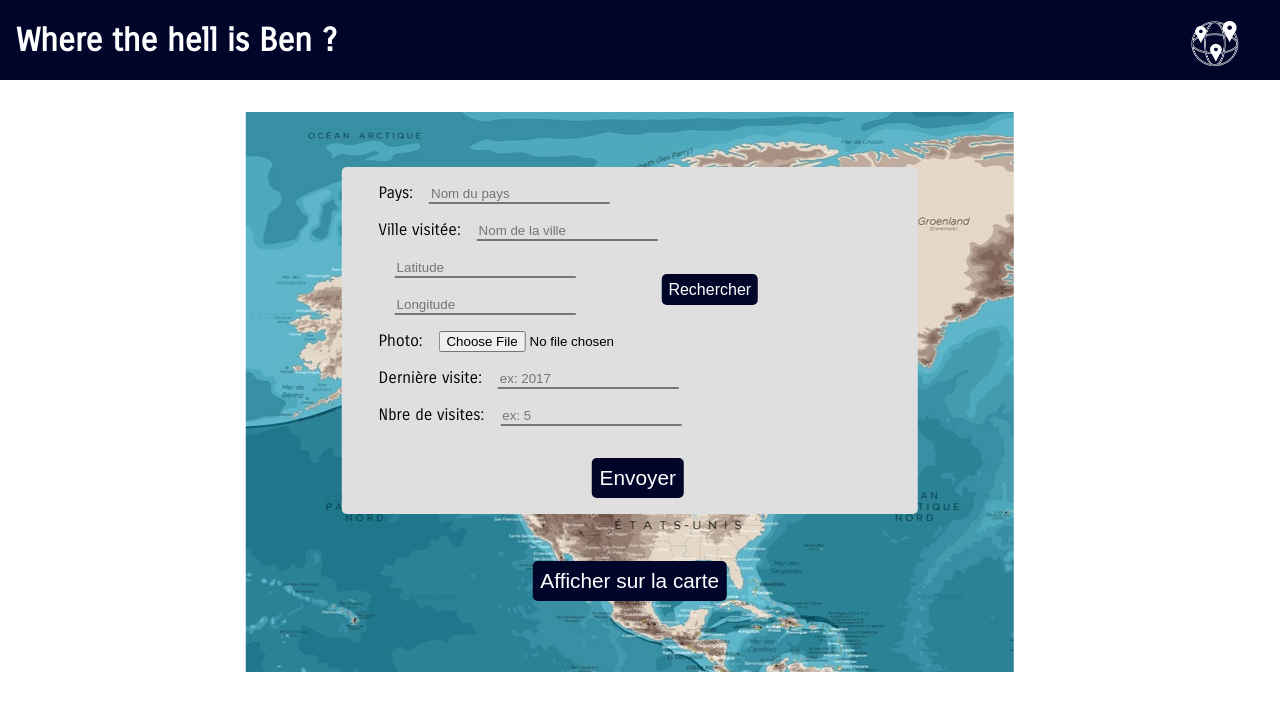
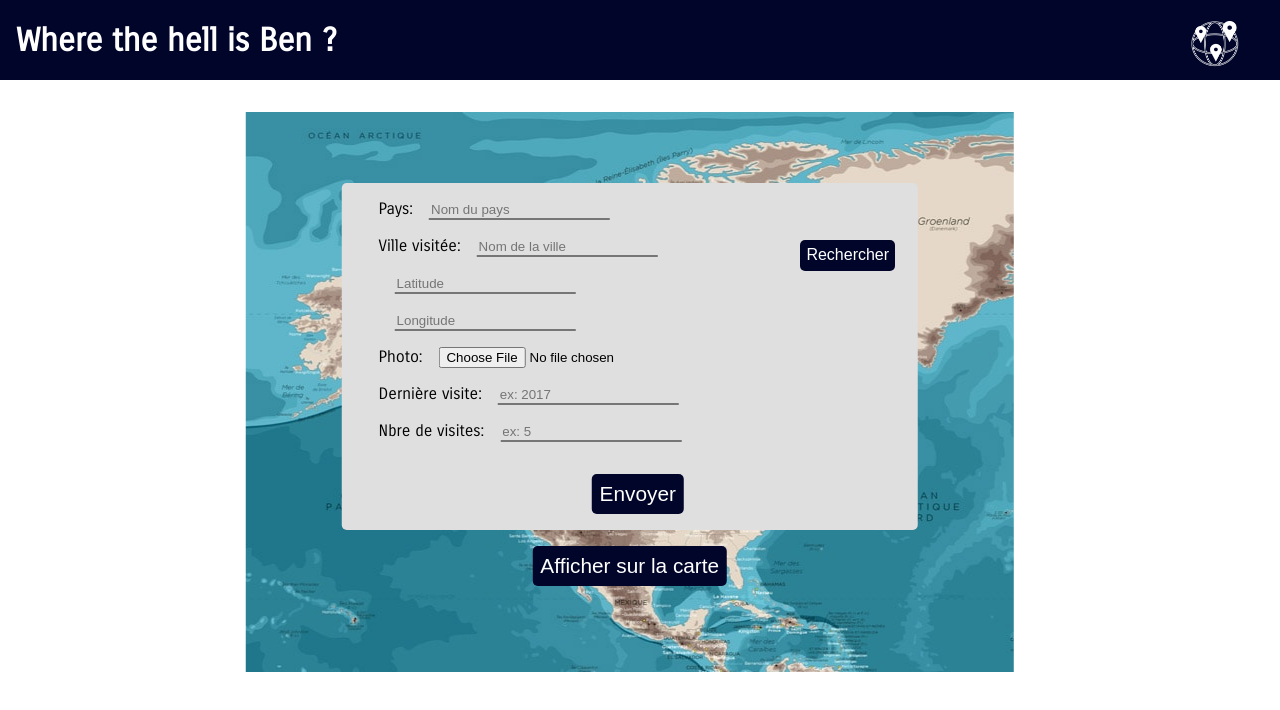
Before and after one commit to Benoit2109/whereisben, a React (Create React App) app: page /addCity in a window 1280 px wide. Shown: the top 710 px of the page. Built offline with nearby package versions, Linux system fonts and the light colour scheme.

Commit message:
error filtering ok

```diff
--- a/src/Components/AddCity/AddCity.jsx
+++ b/src/Components/AddCity/AddCity.jsx
@@ -1,21 +1,12 @@
-import React, { useState } from "react";
+import React from "react";
 import axios from "axios";
+import PropTypes from 'prop-types';
 import styles from "./AddCity.module.css";
 import { Link } from "react-router-dom";
-import Autocomplete from "../Autocomplete/Autocomplete";
 
-export default function AddCity() {
-  const [latitude, setLatitude] = useState("");
-  const [longitude, setLongitude] = useState("");
-  const [newcity, setNewcity] = useState({
-    country_name: "",
-    city_name: "",
-    latitude: "",
-    longitude: "",
-    photo: "",
-    last_visited: "",
-    nb_visited: "",
-  });
+
+export default function AddCity({latitude, longitude, setLatitude, setLongitude, newcity, setNewcity}) {
+
 
   const onChangecity = (e) => {
     setNewcity({ ...newcity, [e.target.name]: e.target.value });
@@ -127,13 +118,6 @@ export default function AddCity() {
         </form>
 
       </div>
-      <Autocomplete
-          newcity={newcity}
-          setLatitude={setLatitude}
-          setLongitude={setLongitude}
-          latitude={latitude}
-          longitude={longitude}
-        />
       <Link to="/exploring" className={styles.addcityviewButtoncontainer}>
         <button className={styles.addcityviewButton}>
           Afficher sur la carte
@@ -142,3 +126,13 @@ export default function AddCity() {
     </div>
   );
 }
+
+AddCity.Proptype = {
+  latitude: PropTypes.number.isRequired,
+  longitude: PropTypes.number.isRequired,
+  setLongitude: PropTypes.func.isRequired,
+  setLatitude: PropTypes.func.isRequired,
+  newcity: PropTypes.object.isRequired,
+  setNewcity: PropTypes.func.isRequired,
+
+}
--- a/src/Components/Autocomplete/Autocomplete.jsx
+++ b/src/Components/Autocomplete/Autocomplete.jsx
@@ -2,11 +2,10 @@ import React from "react";
 import axios from "axios";
 import PropTypes from "prop-types";
 
-import styles from './Autocomplete.module.css';
+import styles from "./Autocomplete.module.css";
 
 function Autocomplete({ newcity, setLatitude, setLongitude }) {
   const { country_name, city_name } = newcity;
-
 
   const country = country_name.toLowerCase().split(" ").join("+");
   const city = city_name.toLowerCase().split(" ").join("+");
@@ -17,11 +16,14 @@ function Autocomplete({ newcity, setLatitude, setLongitude }) {
       .get(`${Url}q=${country},+${city}&format=geojson`)
       .then((res) => res.data.features[0])
       .then((res) => {
-        if (res.geometry.coordinates[0].length > 0 || res.geometry.coordinates[1].length>0) {
+        if (
+          res.geometry.coordinates[0].length > 0 ||
+          res.geometry.coordinates[1].length > 0
+        ) {
           setLatitude(res.geometry.coordinates[0]);
           setLongitude(res.geometry.coordinates[1]);
         } else {
-            displayError();
+          displayError();
         }
       });
   };
@@ -34,7 +36,7 @@ function Autocomplete({ newcity, setLatitude, setLongitude }) {
 
   return (
     <div>
-      <button className={styles.auto_button}type="button" onClick={fetchCity}>
+      <button disabled={country&&city? false : true} className={styles.auto_button} type="button" onClick={fetchCity}>
         Rechercher
       </button>
     </div>
--- a/src/Components/Autocomplete/Autocomplete.module.css
+++ b/src/Components/Autocomplete/Autocomplete.module.css
@@ -1,6 +1,6 @@
 .auto_button{
-    position:relative;
-    transform:translateX(5rem)translateY(-15rem);
+    position:static;
+    transform:translateX(15rem)translateY(-27rem);
     cursor: pointer;
     background-color: var(--main-color-navbar);
     color: white;
@@ -12,6 +12,6 @@
 
 @media screen and (min-width: 768px){
     .auto_button{
-        transform:translateX(5rem)translateY(-15rem);
+        transform:translateX(50rem)translateY(-27rem);
     }
 }
--- a/src/Components/Router/Router.jsx
+++ b/src/Components/Router/Router.jsx
@@ -1,7 +1,7 @@
 import React from "react";
 import { BrowserRouter as Router, Switch } from "react-router-dom";
-import AddCity from "../AddCity/AddCity";
 import MainLayout from "../Layout/mainLayout";
+import AdminPanel from "../Views/AdminPanel/AdminPanel";
 import Exploring from "../Views/Exploring/Exploring";
 import Homepage from "../Views/Homepage/Homepage";
 
@@ -11,7 +11,7 @@ const Root = () => (
     <Switch>
       <MainLayout exact path='/' component={Homepage} />
       <MainLayout exact path='/exploring' component={Exploring} />
-      <MainLayout exact path='/addCity' component={AddCity} />
+      <MainLayout exact path='/addCity' component={AdminPanel} />
     </Switch>
   </Router>
 );
--- a/src/Components/Views/AdminPanel/AdminPanel.jsx
+++ b/src/Components/Views/AdminPanel/AdminPanel.jsx
@@ -0,0 +1,41 @@
+import React, { useState } from "react";
+
+import styles from './AdminPanel.module.css'
+
+import AddCity from "../../AddCity/AddCity";
+import Autocomplete from "../../Autocomplete/Autocomplete";
+
+function AdminPanel() {
+  const [latitude, setLatitude] = useState("");
+  const [longitude, setLongitude] = useState("");
+  const [newcity, setNewcity] = useState({
+    country_name: "",
+    city_name: "",
+    latitude: "",
+    longitude: "",
+    photo: "",
+    last_visited: "",
+    nb_visited: "",
+  });
+  return (
+    <div className={styles.adminpanel_wrapper}>
+      <AddCity
+        latitude={latitude}
+        setLatitude={setLatitude}
+        longitude={longitude}
+        setLongitude={setLongitude}
+        newcity={newcity}
+        setNewcity={setNewcity}
+      />
+      <Autocomplete className={styles.Admin_Fetch_button}
+        newcity={newcity}
+        setLatitude={setLatitude}
+        setLongitude={setLongitude}
+        latitude={latitude}
+        longitude={longitude}
+      />
+    </div>
+  );
+}
+
+export default AdminPanel;
--- a/src/Components/Views/AdminPanel/AdminPanel.module.css
+++ b/src/Components/Views/AdminPanel/AdminPanel.module.css
@@ -0,0 +1,7 @@
+.adminpanel_wrapper{
+    position: absolute;
+}
+
+/* .Admin_Fetch_button{
+    position:absolute;
+} */
--- a/src/Components/Views/Exploring/Exploring.jsx
+++ b/src/Components/Views/Exploring/Exploring.jsx
@@ -8,26 +8,28 @@ import styles from "./Exploring.module.css";
 export default function Exploring() {
   const [citysearch, setCitysearch] = useState("");
   const { cities } = useContext(CitiesContext);
-  const [cityLoop, setcityLoop] = useState("");
+  const [cityLoop, setcityLoop] = useState([]);
+
+  const FilterCity = cityLoop
+    .filter(
+      (e) =>
+        e.city_name.includes(citysearch) || e.country_name.includes(citysearch)
+    )
+    .map((city, index) => <Vignettes key={city.id} city={city} alt={index} />);
 
   useEffect(() => {
-    setcityLoop(cities)
-  },[])
+    console.log("cities", cities);
+    setcityLoop(cities);
+    console.log(cityLoop);
+  }, []);
+
   return (
     <div className={styles.exploringdisplay}>
       <Map />
       <div className={styles.exploringcenter}>
         <SearchBar citysearch={citysearch} setCitysearch={setCitysearch} />
-        {cityLoop.length > 0 ? (
-          cityLoop
-            .filter(
-              (e) =>
-                e.city_name.includes(citysearch) ||
-                e.country_name.includes(citysearch)
-            )
-            .map((city, index) => (
-              <Vignettes key={city.id} city={city} alt={index} />
-            ))
+        {FilterCity.length > 0 ? (
+          FilterCity
         ) : (
           <p className={styles.nocities}>
             Nous n'avons pas trouvé de ville(s) correspondant à votre recherche.
```
Also changed, not shown: 1 other file (tests, documents, lock files or other folders).
